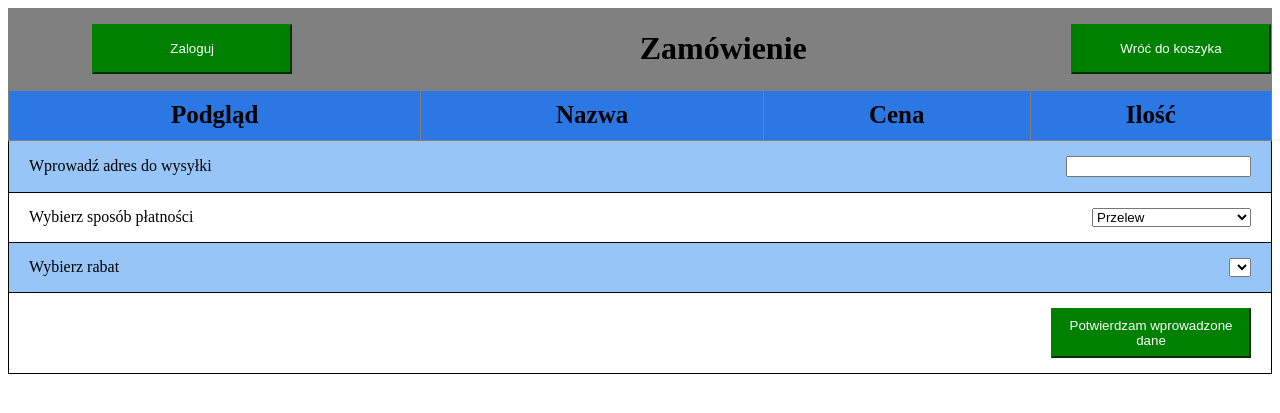
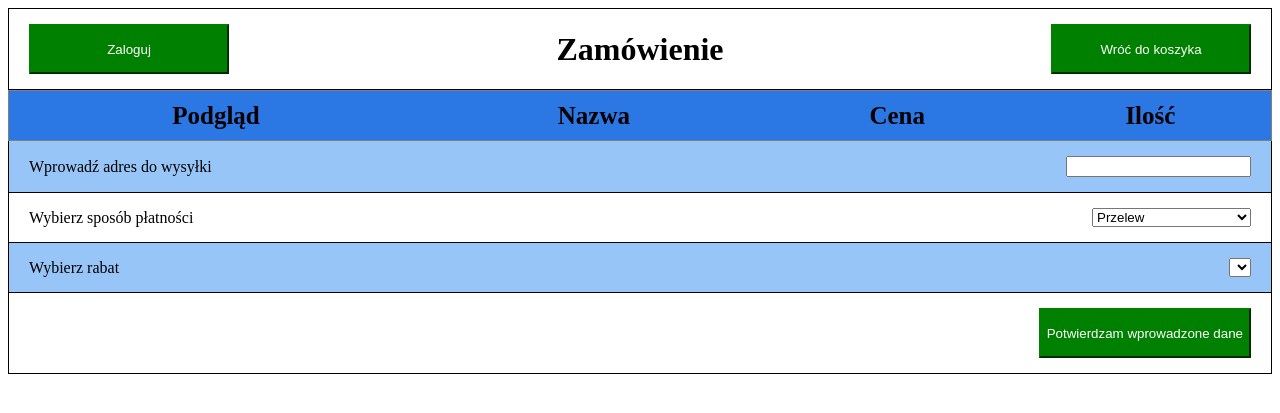
Before and after one commit to Stooker/PO, a PHP site: page /summary.php in a window 1280 px wide. Shown: the top 413 px of the page. Run offline with PHP 8.4, Linux system fonts and the light colour scheme; lists and menus that the app fills with data are empty; some libraries are stand-ins or nearby versions.

Commit message:
Adjust header styles

```diff
--- a/style.css
+++ b/style.css
@@ -32,34 +32,16 @@ img {
     width: 100px;
 }
 
-.header {
-    width: 100%;
-    background-color: grey;
-    height: 80px;
-    display: flex;
-    justify-content: center;
-    align-items: center
+table {
+    border-collapse: collapse;
 }
 
-table {
-    border-collapse: collapse;
-
-
-}
-
-#head td {
-    width: 33%;
-}
-
-#head {
-    background-color: grey;
-    displa: block;
-    width: 100%;
-    text-align: center;
+td, th {
+    border: none;
 }
 
 button {
-    width: 200px;
+    min-width: 200px;
     height: 50px;
     background-color: green;
     color: white;
@@ -99,3 +81,17 @@ button.warning {
 .form-row.right {
     justify-content: flex-end;
 }
+
+.header {
+    display: flex;
+    justify-content: space-between;
+    width: 100%;
+    padding: 15px 20px;
+    border: 1px solid black;
+    align-items: center;
+}
+
+.header h1 {
+    margin: 0;
+    line-height: 1;
+}
--- a/summary.php
+++ b/summary.php
@@ -16,20 +16,12 @@ if ($_SERVER['REQUEST_METHOD'] == "POST") {
     <title>Apteka - Rodzinna</title>
 </head>
 
-<div id="header">
-    <table id="head">
-        <tr>
-            <td>
-                <button>Zaloguj</button>
-            </td>
-            <td style="width:80% "><h1>Zamówienie</h1></td>
-            <td>
-                <a href="cart_viev.php">
-                    <button>Wróć do koszyka</button>
-                </a>
-            </td>
-        </tr>
-    </table>
+<div class="header">
+    <button>Zaloguj</button>
+    <h1>Zamówienie</h1>
+    <a href="cart_viev.php">
+        <button>Wróć do koszyka</button>
+    </a>
 </div>
 <div>
 
```
Also changed, not shown: cart_viev.php (+6 -15 lines), index.php (+7 -15 lines).
